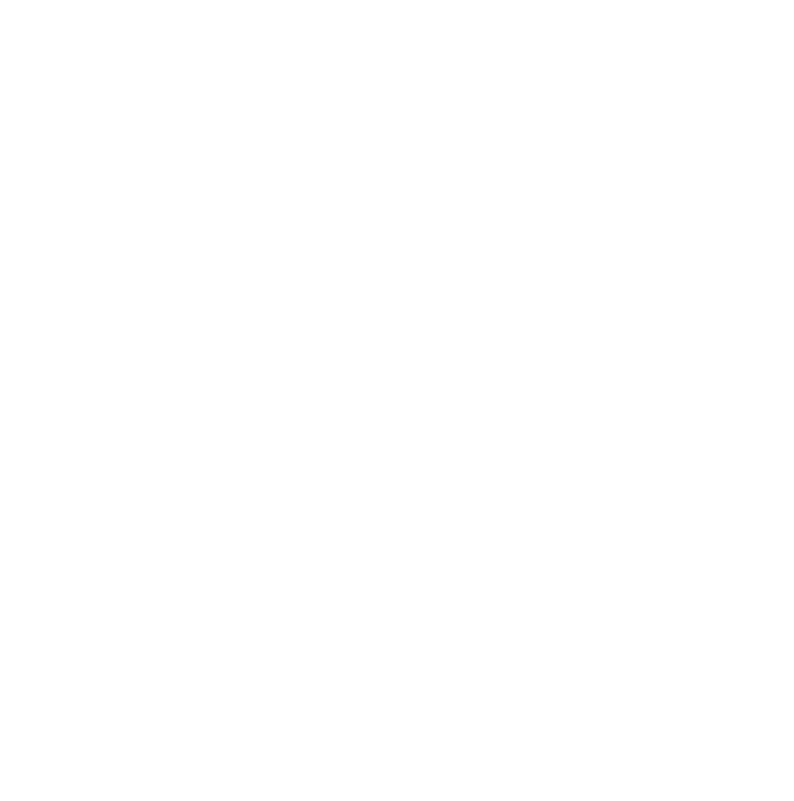
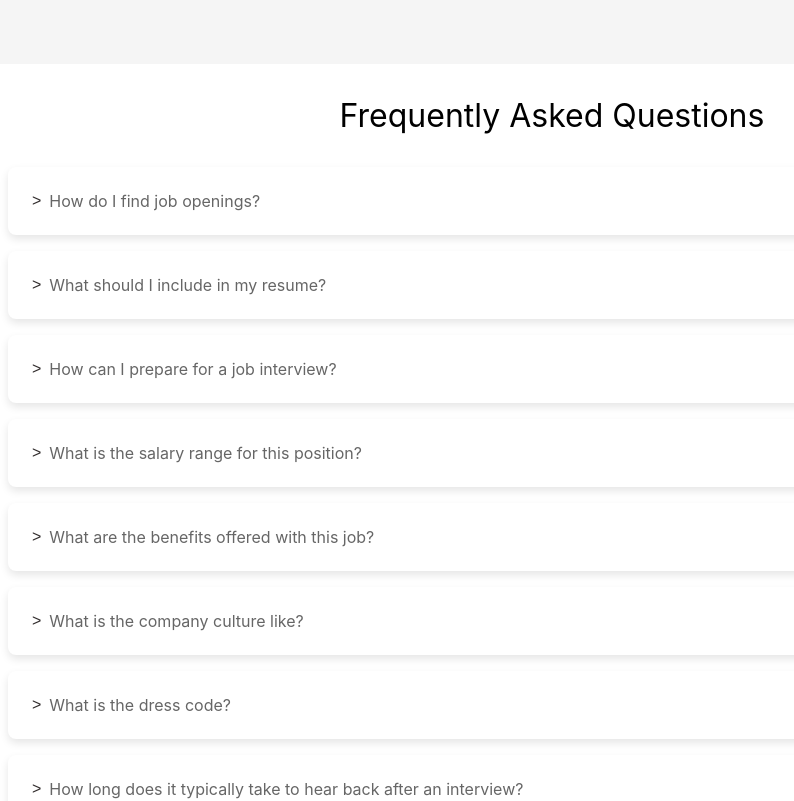
Before and after one commit to dk-cell/react-challenges, a React (Create React App) app: page /faq in a window 1280 px wide. Before the commit this address had no page. Shown: the top 801 px of the page, without its empty margins (88-882 px from the left). Built offline with nearby package versions, Linux system fonts and the light colour scheme.

Commit message:
added frequently asked question

```diff
--- a/src/App.js
+++ b/src/App.js
@@ -2,6 +2,7 @@
 import { BrowserRouter, Routes, Route } from "react-router-dom";
 import Home from "./components/Home";
 import CountDown from "./components/CountDown";
+import FaqMain from "./components/Faq/FaqMain";
 
 function App() {
   return (
@@ -11,6 +12,7 @@
           <Route path="/" element={<Home />} />
           <Route path="/home" element={<Home />} />
           <Route path="/countdown-timer" element={<CountDown />} />
+          <Route path="/faq" element={<FaqMain />} />
         </Routes>
       </BrowserRouter>
     </div>
--- a/src/components/CountDown.js
+++ b/src/components/CountDown.js
@@ -1,9 +1,9 @@
 import { useEffect, useState } from "react";
-import "../css/CountDown.css";
 import TakeInput from "./TakeInput";
 import ManageButton from "./ManageButton";
 import { useNavigate } from "react-router-dom";
-
+import "../css/CountDown.css";
+import "../css/common.css";
 const CountDown = () => {
   const navigate = useNavigate();
   const [hour, setHour] = useState(0);
@@ -79,7 +79,7 @@
     <>
       <div className="main">
         <div className="container">
-          <div className="title">CountDown Timer</div>
+          <p className="title">CountDown Timer</p>
           {!isStart && <TakeInput handleChange={handleChange} />}
           {isStart && (
             <div className="input">
--- /dev/null
+++ b/src/components/Faq/FaqMain.js
@@ -0,0 +1,32 @@
+import { FaqQuestions } from "../../data/Faq/Faq";
+import "../../css/CountDown.css";
+import "../../css/common.css";
+import "../../css/Faq.css";
+import { useNavigate } from "react-router-dom";
+import HandleFaqItem from "./HandleFaqItem";
+const FaqMain = () => {
+  const navigate = useNavigate();
+  return (
+    <>
+      <div
+        className="main-container"
+        style={{ display: "flex", flexDirection: "column" }}
+      >
+        <div className="container">
+          <p className="title">Frequently Asked Questions</p>
+          {FaqQuestions.map((item) => (
+            <div key={item.id} className="faq-card">
+              <HandleFaqItem faqitem={item} />
+            </div>
+          ))}
+
+          <button className="home-btn " onClick={() => navigate("/")}>
+            Back to Home
+          </button>
+        </div>
+      </div>
+    </>
+  );
+};
+
+export default FaqMain;
--- /dev/null
+++ b/src/components/Faq/HandleFaqItem.js
@@ -0,0 +1,30 @@
+import { useState } from "react";
+import "../../css/common.css";
+import "../../css/Faq.css";
+const HandleFaqItem = ({ faqitem }) => {
+  const [isOpen, setIsOpen] = useState(false);
+  return (
+    <>
+      <div
+        style={{
+          display: "flex",
+          flexDirection: "column",
+          alignItems: "flex-start",
+        }}
+      >
+        <div className="que">
+          <button
+            className={`arrow-btn ${isOpen ? "arrow-btn-rotate" : ""}`}
+            onClick={() => setIsOpen(!isOpen)}
+          >
+            >
+          </button>
+          <p onClick={() => setIsOpen(!isOpen)}>{faqitem.question}</p>
+        </div>
+        {isOpen && <p className="answer">{faqitem.answer}</p>}
+      </div>
+    </>
+  );
+};
+
+export default HandleFaqItem;
--- a/src/components/Home.js
+++ b/src/components/Home.js
@@ -18,7 +18,7 @@
         {projects.map((project) => (
           <div key={project.id} className="project-card">
             <img
-              src={countdownimg}
+              src={project.image}
               alt={project.title}
               className="project-image"
             />
--- a/src/css/CountDown.css
+++ b/src/css/CountDown.css
@@ -1,3 +1,7 @@
+* {
+  margin: 0;
+  padding: 0;
+}
 .main {
   display: flex;
   justify-content: center;
@@ -14,12 +18,7 @@
   border-radius: 10px;
 }
 
-.title {
-  margin-bottom: 2rem;
-  display: flex;
-  justify-content: center;
-  align-items: center;
-}
+
 
 .input {
   display: flex;
@@ -49,18 +48,3 @@
   cursor: pointer;
   margin-top: 1rem;
 }
-
-.home-btn {
-  height: 40px;
-  width: 100%;
-  background-color: #007bff;
-  color: #fff;
-  outline: none;
-  border: none;
-  border-radius: 5px;
-  cursor: pointer;
-  margin-top: 1rem;
-  color: #fff;
-  text-decoration: none;
-  transition: background-color 0.3s ease;
-}
--- /dev/null
+++ b/src/css/Faq.css
@@ -0,0 +1,71 @@
+* {
+  margin: 0;
+  padding: 0;
+}
+.main-container {
+  display: flex;
+  justify-content: center;
+  align-items: center;
+  background-color: whitesmoke;
+  width: 100%;
+  height: 100%;
+}
+
+.container {
+  padding: 2rem;
+  margin: 5%;
+  width: 85%;
+  background-color: white;
+  font-size: 2rem;
+  border-radius: 10px;
+}
+
+.title {
+  margin-bottom: 2rem;
+  display: flex;
+  justify-content: center;
+  align-items: center;
+}
+.button {
+  display: flex;
+  justify-content: space-around;
+  margin-top: 1rem;
+}
+
+.faq-card {
+  background: #fff;
+  border-radius: 8px;
+  box-shadow: 0 4px 8px rgba(0, 0, 0, 0.1);
+  padding: 1.5rem;
+  transition: transform 0.3s ease-in-out;
+  font-size: 1rem;
+  color: #666;
+  margin-top: 1rem;
+}
+
+.faq-card:hover {
+  transform: translateY(-10px);
+}
+
+.que{
+  display: flex;
+  flex-direction: row;
+}
+
+.arrow-btn{
+  outline: none;
+  margin-right:.5rem;
+  font-size: 1rem;
+  border: none;
+  background-color: white;
+  color: #332e2e;
+}
+
+.arrow-btn-rotate{
+  transform: rotate(90deg);
+}
+
+.answer{
+  margin-top: 1rem;
+  margin-left: 1rem;
+}
--- a/src/css/Home.css
+++ b/src/css/Home.css
@@ -1,4 +1,7 @@
-
+* {
+  margin: 0;
+  padding: 0;
+}
 .homepage-container {
   padding: 2rem;
   text-align: center;
@@ -35,8 +38,8 @@
 }
 
 .project-image {
-  width: 200px;
-  height: 200px;
+  width: 400px;
+  height: 150px;
   object-fit: cover;
   border-radius: 8px 8px 0 0;
 }
--- /dev/null
+++ b/src/css/common.css
@@ -0,0 +1,31 @@
+* {
+  margin: 0;
+  padding: 0;
+}
+.make-center {
+  display: flex;
+  justify-content: center;
+  align-items: center;
+}
+
+.title {
+  margin-bottom: 2rem;
+  display: flex;
+  justify-content: center;
+  align-items: center;
+}
+
+.home-btn {
+  height: 40px;
+  width: 100%;
+  background-color: #007bff;
+  color: #fff;
+  outline: none;
+  border: none;
+  border-radius: 5px;
+  cursor: pointer;
+  margin-top: 1rem;
+  color: #fff;
+  text-decoration: none;
+  transition: background-color 0.3s ease;
+}
--- /dev/null
+++ b/src/data/Faq/Faq.js
@@ -0,0 +1,46 @@
+export const FaqQuestions = [
+  {
+    question: "How do I find job openings?",
+    answer:
+      "You can search for job openings on job boards, company websites, social media platforms, and by networking with professionals in your field.",
+  },
+  {
+    question: "What should I include in my resume?",
+    answer:
+      "Your resume should highlight your skills, experience, education, and achievements relevant to the job you're applying for.",
+  },
+  {
+    question: "How can I prepare for a job interview?",
+    answer:
+      "Prepare by researching the company, practicing common interview questions, and dressing professionally.",
+  },
+  {
+    question: "What is the salary range for this position?",
+    answer: "The salary range for this position is 15lpa - 20lpa.",
+  },
+  {
+    question: "What are the benefits offered with this job?",
+    answer: "The benefits offered with this job include xyz.",
+  },
+  {
+    question: "What is the company culture like?",
+    answer: "The company culture is xyz.",
+  },
+  {
+    question: "What is the dress code?",
+    answer: "The dress code is none.",
+  },
+  {
+    question:
+      "How long does it typically take to hear back after an interview?",
+    answer: "It typically takes 1 week to hear back after an interview.",
+  },
+  {
+    question: "Can I negotiate the salary or benefits?",
+    answer: "Yes, you can negotiate the salary or benefits.",
+  },
+  {
+    question: "What is the expected start date?",
+    answer: "The expected start date is xyz.",
+  },
+];
--- a/src/data/Project.js
+++ b/src/data/Project.js
@@ -1,3 +1,5 @@
+import countdownimg from "../media/countdown.png"
+import faq from "../media/faq.png"
 export const projects = [
   {
     id: 1,
@@ -5,6 +7,13 @@
     description:
       "Set your desired duration, reset as needed, and watch the time tick away.",
     url: "/countdown-timer",
-    image: "../media/countdown.png",
+    image: countdownimg,
+  },
+  {
+    id: 2,
+    title: "Frequently Asked Questions",
+    description: "Find your answers here.",
+    url: "/faq",
+    image: faq,
   },
 ];
```
Also changed, not shown: src/media/faq.png (added).
